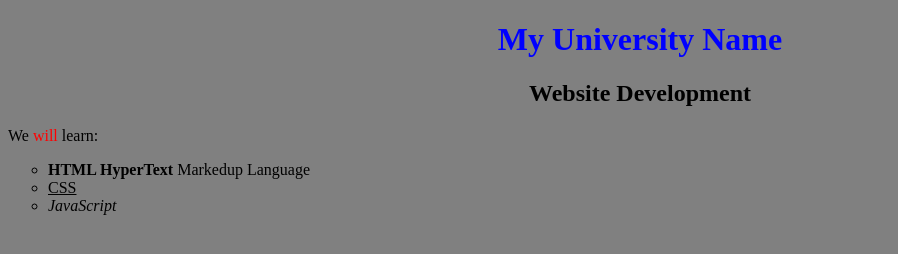
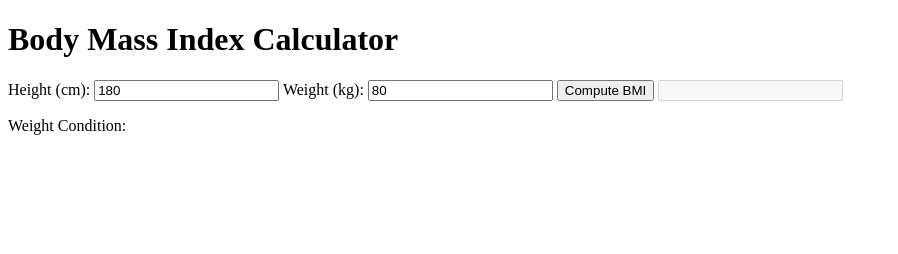
Before and after one commit to eastbaycsu/eastbaycsu.github.io, a plain HTML site: page index.html in a window 1280 px wide. Shown: the whole page, without its empty margins (0-898 px from the left). Drawn offline with Linux system fonts and the light colour scheme.

Commit message:
Add files via upload

```diff
--- a/index.html
+++ b/index.html
@@ -2,18 +2,22 @@
 <html lang="en" dir="ltr">
   <head>
     <meta charset="utf-8">
-    <title>First Webpage</title>
+    <title>BMI</title>
   </head>
-  <body style="background-color: gray;">
-    <h1 style="color:blue; text-align:center;">My University Name</h1>
-    <h2 style="color:black; text-align:center;">Website Development</h2>
+  <body>
+    <div class="">
+      <h1 class="">Body Mass Index Calculator</h1>
+      Height (cm):
+      <input type="number" name="" value="180" id="" class="">
 
-    <p>We <span style="color:red;">will</span> learn:</p>
-    <ul style="list-style-type:circle;">
-      <li><b>HTML HyperText</b> Markedup Language</li>
-      <li><u>CSS</u></li>
-      <li><i>JavaScript</i></li>
-    </ul>
+      Weight (kg):
+      <input type="number" name="" value="80" id="" class="">
 
+      <button type="button" name="button" id="" class="">Compute BMI</button>
+
+      <input disabled type="text" name="" value="" id="" class="">
+
+      <p id="" class="">Weight Condition:</p>
+    </div>
   </body>
 </html>
```
